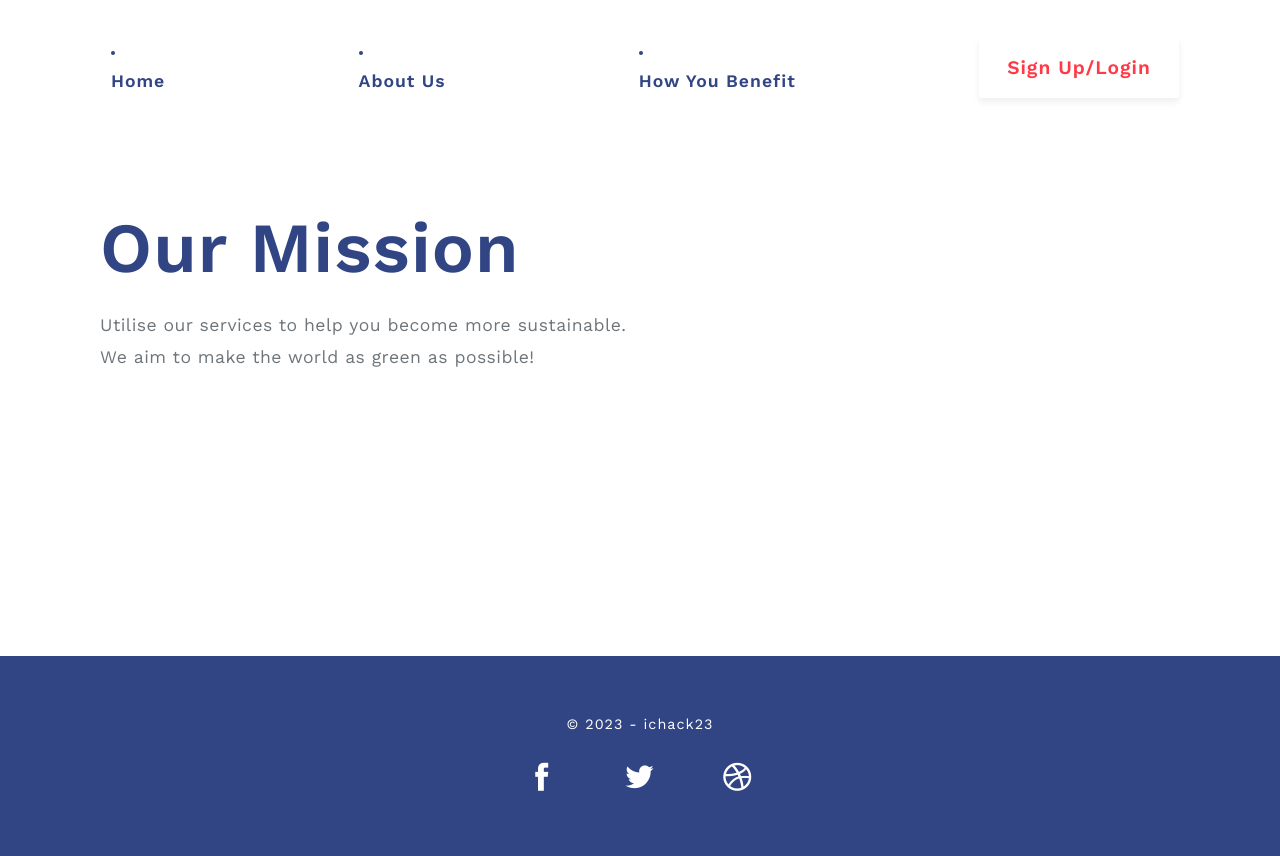
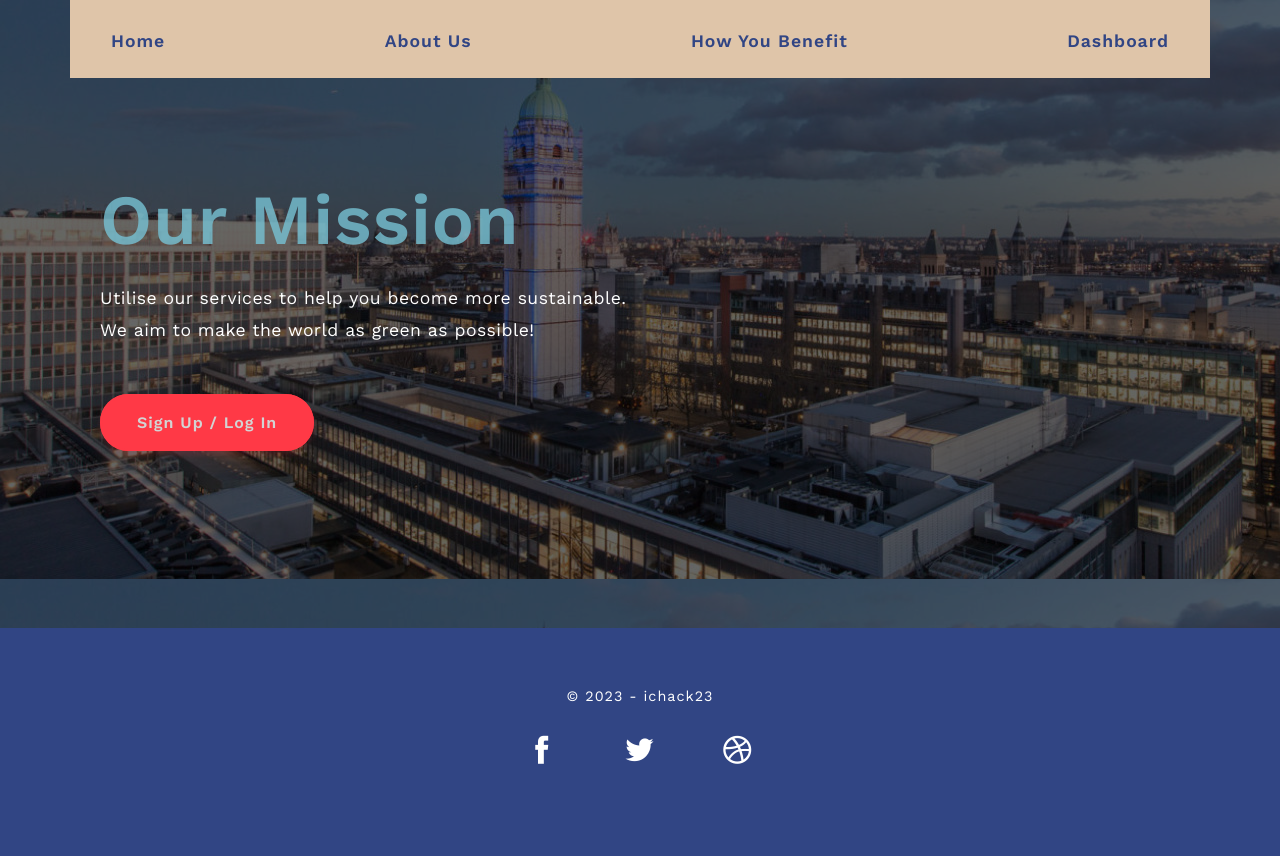
Before and after one commit to imcoolthanks/ichack, a Flask app: page /aboutus/ in a window 1280 px wide. After the commit the page ends 764 px from the top, so only its background shows below. Run offline with Flask 2, Linux system fonts and the light colour scheme; some libraries are stand-ins or nearby versions; some web fonts are replaced.

Commit message:
minor aesthetic changes

```diff
--- a/Flask/templates/about_us.html
+++ b/Flask/templates/about_us.html
@@ -19,32 +19,41 @@
 <body>
   <!-- HEADER SECTION -->
   <header id="home">
-    <div class="container" style="padding-top: 30px">
+    <div class="bgig" style = "background-image: url('../static/unloggedin/images/boi.jpg')";>
+    </div>
+
+    <div class="container unloggedin-header" style="padding-top: 15px">
       <nav class="navbar">
-        <li class="nav-item">
+        <ul class="nav-item">
           <!-- Nav Link -->
           <a class="nav-link" href="/">Home</a>
-        </li>
-        <li class="nav-item">
+        </ul>
+        <ul class="nav-item">
           <!-- Nav Link -->
           <a class="nav-link" href="/aboutus/">About Us</a>
-        </li>
-        <li class="nav-item">
+        </ul>
+        <ul class="nav-item">
           <!-- Nav Link -->
           <a class="nav-link" href="/benefits/">How You Benefit</a>
-        </li>
-        <!-- Contact Us Button -->
-        <a href="/login/" class="contact-btn">Sign Up/Login</a>
+        </ul>
+        <ul class="nav-item">
+          <!-- Nav Link -->
+          <a class="nav-link" href="/dashboard/">Dashboard</a>
+        </ul>
       </nav>
     </div>
     <!-- HERO SECTION -->
     <div class="container" style="min-height: 550px;">
       <div class="container" style="padding-top: 100px">
         <!-- Hero Title -->
-        <h1>Our Mission</h1>
+        <h1 style = "color: #77c2d4; opacity: 0.8;">Our Mission</h1>
         <!-- Hero Title Info -->
-        <p style="padding-bottom: 50px">Utilise our services to help you become more sustainable.
+        <p style="padding-bottom: 50px; color:white;">Utilise our services to help you become more sustainable.
           <br> We aim to make the world as green as possible!</p>
+        <div class="hero-btns">
+          <!-- Hero Btn Second -->
+          <a href="/login/" style = "color: lightgrey;">Sign Up / Log In</a>
+        </div>
       </div>
     </div>
   </header>
--- a/Flask/templates/unloggedin.html
+++ b/Flask/templates/unloggedin.html
@@ -53,7 +53,7 @@
           <br> Let us help you on your green journey.</p>
         <div class="hero-btns">
           <!-- Hero Btn Second -->
-          <a href="/login/" style = "color: lightgrey;">Sign Up</a>
+          <a href="/login/" style = "color: lightgrey;">Sign Up / Log In</a>
         </div>
       </div>
     </div>
```
Also changed, not shown: Flask/templates/benefits.html (+20 -11 lines), Flask/logins.db (added), Flask/static/unloggedin/images/boi.jpg (added), Flask/static/unloggedin/images/stonk.jpg (added).
